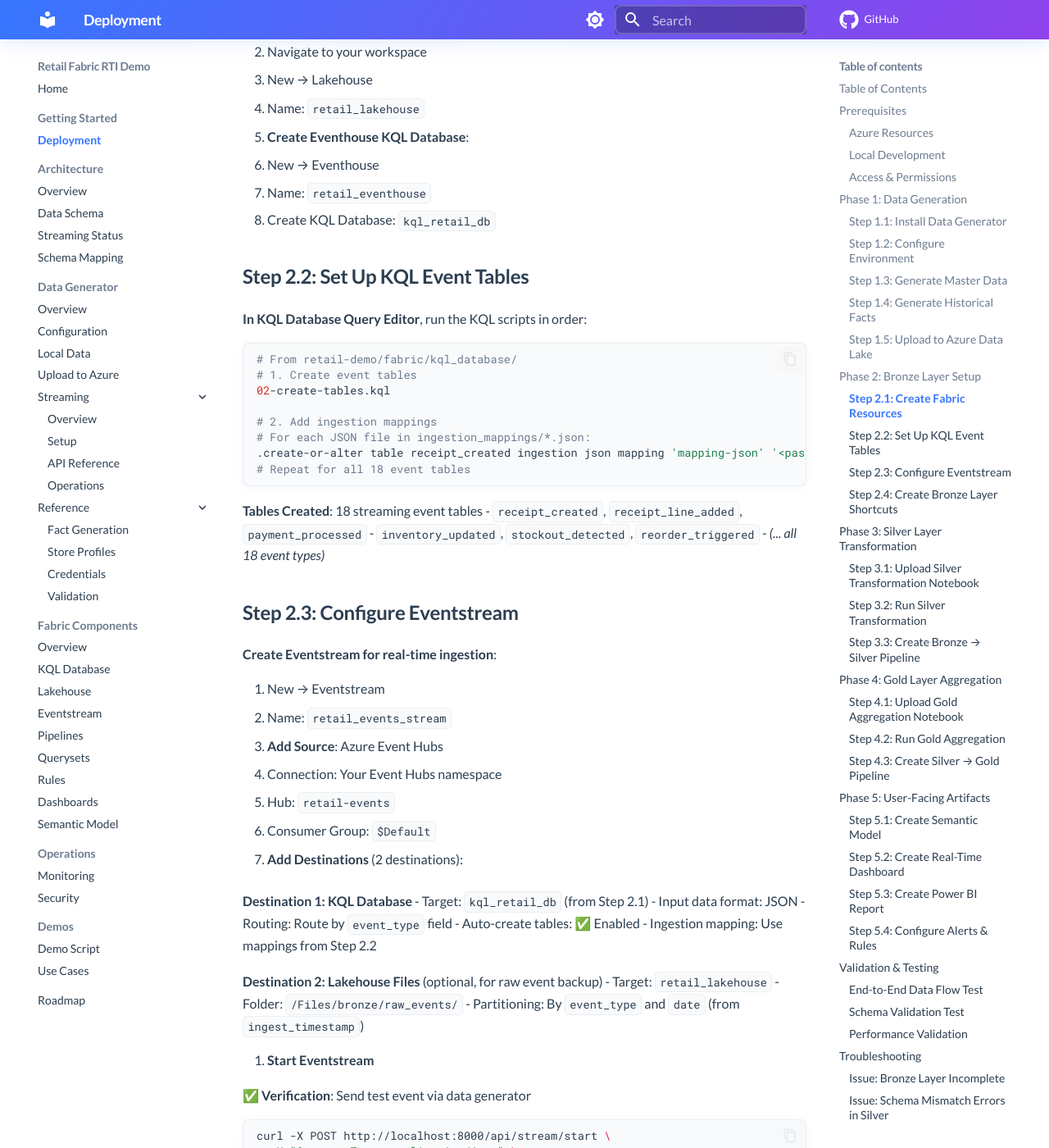
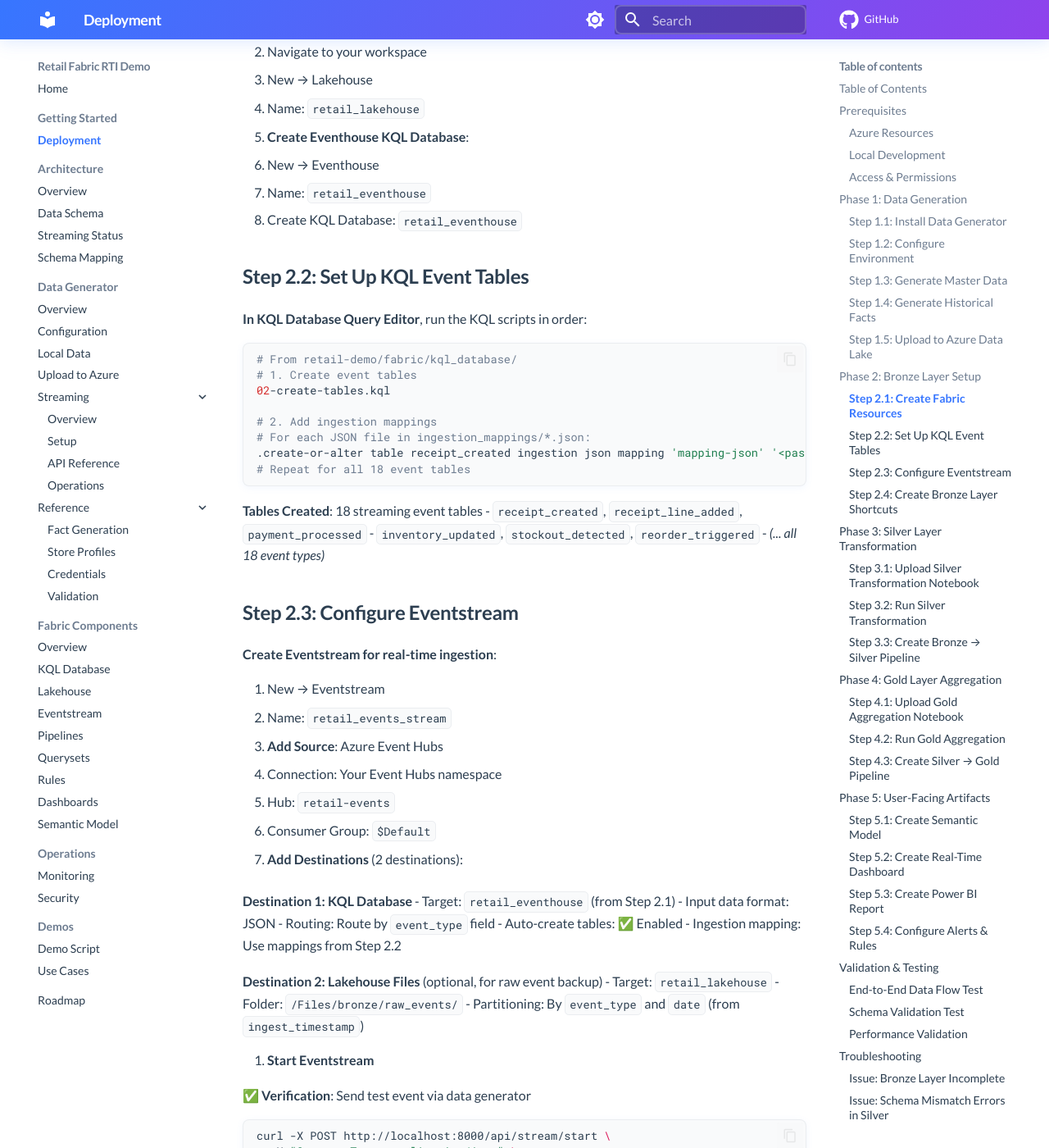
Before and after one commit to amattas/retail-demo, an MkDocs documentation site: the page built from docs/deployment.md, in a window 1280 px wide and 1400 px high, scrolled down 3709 px. Shown: the whole window at 82% size. Built offline with MkDocs 1.6.1 and Material for MkDocs 9.7.7, drawn with Linux system fonts in a browser that asks for light colours; comment, search, counter and statistics services are not loaded; some of the changed text lies outside the part shown.

Commit message:
Script fixes

````diff
--- a/docs/deployment.md
+++ b/docs/deployment.md
@@ -157,7 +157,7 @@ The Bronze layer creates shortcuts to both batch historical data (ADLSv2) and st
 2. **Create Eventhouse KQL Database**:
    - New → Eventhouse
    - Name: `retail_eventhouse`
-   - Create KQL Database: `kql_retail_db`
+   - Create KQL Database: `retail_eventhouse`
 
 ### Step 2.2: Set Up KQL Event Tables
 
@@ -194,7 +194,7 @@ The Bronze layer creates shortcuts to both batch historical data (ADLSv2) and st
 3. **Add Destinations** (2 destinations):
 
    **Destination 1: KQL Database**
-   - Target: `kql_retail_db` (from Step 2.1)
+   - Target: `retail_eventhouse` (from Step 2.1)
    - Input data format: JSON
    - Routing: Route by `event_type` field
    - Auto-create tables: ✅ Enabled
@@ -233,7 +233,7 @@ receipt_created | take 10
    ADLS_ACCOUNT = "stdretail"
    ADLS_CONTAINER = "supermarket"
    EVENTHOUSE_URI = "https://YOUR-EVENTHOUSE.kusto.windows.net"
-   EVENTHOUSE_DATABASE = "kql_retail_db"
+   EVENTHOUSE_DATABASE = "retail_eventhouse"
    BRONZE_SCHEMA = "cusn"
    REQUIRE_EVENTHOUSE = "true"  # Fail if Eventhouse not configured
    ```
@@ -472,7 +472,7 @@ LIMIT 7;
      - Tables: `dim_stores`, `dim_products`
 
    - **Real-Time KQL** (DirectQuery):
-     - Source: `kql_retail_db`
+     - Source: `retail_eventhouse`
      - Tables: Materialized views (optional for 7-day hot data)
 
 3. **Define Relationships**:
@@ -502,7 +502,7 @@ LIMIT 7;
      - Open Stockouts (24h)
 
 3. **Configure Data Source**:
-   - All tiles → Data source: `kql_retail_db`
+   - All tiles → Data source: `retail_eventhouse`
 
 4. **Set Auto-Refresh**:
    - Refresh interval: 30 seconds
@@ -750,7 +750,7 @@ mv_store_sales_minute | count
 | `ADLS_ACCOUNT` | Yes | `stdretail` | Storage account name |
 | `ADLS_CONTAINER` | Yes | `supermarket` | Container name |
 | `EVENTHOUSE_URI` | Yes | - | Eventhouse query URI |
-| `EVENTHOUSE_DATABASE` | Yes | `kql_retail_db` | KQL database name |
+| `EVENTHOUSE_DATABASE` | Yes | `retail_eventhouse` | KQL database name |
 | `BRONZE_SCHEMA` | No | `cusn` | Bronze schema name |
 | `REQUIRE_EVENTHOUSE` | No | `false` | Fail if Eventhouse not configured |
 | **Silver Layer** ||||
````
Also changed, not shown: docs/architecture.md (+1 -1 lines), docs/fabric-security.md (+4 -4 lines), 1 other file.
